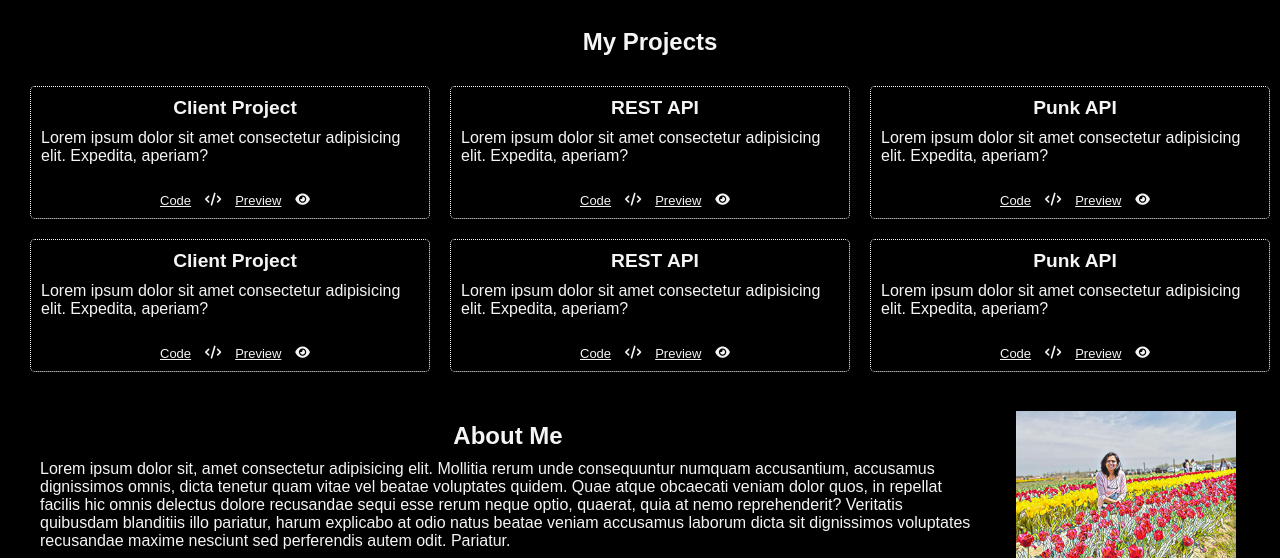
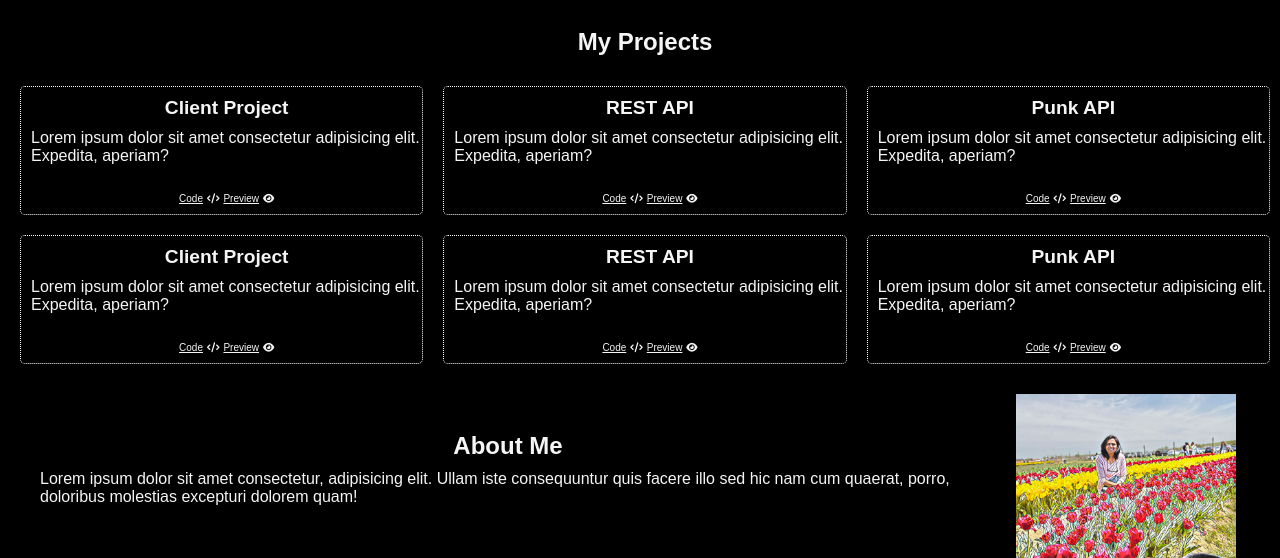
Before and after one commit to rupalirami/portfolio-project, a plain HTML site: page portfolio-day4.html in a window 1280 px wide. Shown: the part 640-1198 px from the top of the page. Drawn offline with Linux system fonts and the light colour scheme; a web font is replaced by a local one.

Commit message:
changed my projects div

```diff
--- a/portfolio-day4.html
+++ b/portfolio-day4.html
@@ -84,11 +84,11 @@
                         </p>
                         <br>
                         <div class="project-links">
-                            <a href="">Code</a>
-                            <i class="fa-solid fa-code"></i>
+                            <a class="a-sep" href="">Code</a>
+                            <i class="fa-solid fa-code a-sep"></i>
                             <!-- <p>&nbsp</p> -->
-                            <a href="">Preview</a>
-                            <i class="fa-solid fa-eye"></i>
+                            <a class="a-sep" href="">Preview</a>
+                            <i class="fa-solid fa-eye a-sep"></i>
 
                         </div>
                     </div>
@@ -101,10 +101,10 @@
                         </p>
                         <br>
                         <div class="project-links">
-                            <a href="">Code</a>
-                            <i class="fa-solid fa-code"></i>
-                            <a href="">Preview</a>
-                            <i class="fa-solid fa-eye"></i>
+                            <a class="a-sep" href="">Code</a>
+                            <i class="fa-solid fa-code a-sep"></i>
+                            <a class="a-sep" href="">Preview</a>
+                            <i class="fa-solid fa-eye a-sep"></i>
                         </div>
 
                     </div>
@@ -117,10 +117,10 @@
                         </p>
                         <br>
                         <div class="project-links">
-                            <a href="">Code</a>
-                            <i class="fa-solid fa-code"></i>
-                            <a href="">Preview</a>
-                            <i class="fa-solid fa-eye"></i>
+                            <a class="a-sep" href="">Code</a>
+                            <i class="fa-solid fa-code a-sep"></i>
+                            <a class="a-sep" href="">Preview</a>
+                            <i class="fa-solid fa-eye a-sep"></i>
                         </div>
                     </div>
 
@@ -132,10 +132,10 @@
                         </p>
                         <br>
                         <div class="project-links">
-                            <a href="">Code</a>
-                            <i class="fa-solid fa-code"></i>
-                            <a href="">Preview</a>
-                            <i class="fa-solid fa-eye"></i>
+                            <a class="a-sep" href="">Code</a>
+                            <i class="fa-solid fa-code a-sep"></i>
+                            <a class="a-sep" href="">Preview</a>
+                            <i class="fa-solid fa-eye a-sep"></i>
                         </div>
                     </div>
 
@@ -147,10 +147,10 @@
                         </p>
                         <br>
                         <div class="project-links">
-                            <a href="">Code</a>
-                            <i class="fa-solid fa-code"></i>
-                            <a href="">Preview</a>
-                            <i class="fa-solid fa-eye"></i>
+                            <a class="a-sep" href="">Code</a>
+                            <i class="fa-solid fa-code a-sep"></i>
+                            <a class="a-sep" href="">Preview</a>
+                            <i class="fa-solid fa-eye a-sep"></i>
                         </div>
                     </div>
 
@@ -162,13 +162,13 @@
                         </p>
                         <br>
                         <div class="project-links">
-                            <a href="">Code</a>
-                            <i class="fa-solid fa-code"></i>
-                            <a href="">Preview</a>
-                            <i class="fa-solid fa-eye"></i>
+                            <a class="a-sep" href="">Code</a>
+                            <i class="fa-solid fa-code a-sep"></i>
+                            <a class="a-sep" href="">Preview</a>
+                            <i class="fa-solid fa-eye a-sep"></i>
                         </div>
                     </div>
-            <div>
+            <div> <!-- project__div -->
 
         </section>
 
@@ -178,8 +178,7 @@
                     About Me
                 </h2>
                 <p>
-                    Lorem ipsum dolor sit, amet consectetur adipisicing elit. Mollitia rerum unde consequuntur numquam accusantium, accusamus dignissimos omnis, dicta tenetur quam vitae vel beatae voluptates quidem. Quae atque obcaecati veniam dolor quos, in repellat facilis hic omnis delectus dolore recusandae sequi esse rerum neque optio, quaerat, quia at nemo reprehenderit? Veritatis quibusdam blanditiis illo pariatur, harum explicabo at odio natus beatae veniam accusamus laborum dicta sit dignissimos voluptates recusandae maxime nesciunt sed perferendis autem odit. Pariatur.
-                </p>
+                Lorem ipsum dolor sit amet consectetur, adipisicing elit. Ullam iste consequuntur quis facere illo sed hic nam cum quaerat, porro, doloribus molestias excepturi dolorem quam!
             </div>
             <div class="aboutme__div right-section">
                 <img src="./mod-Rupali.jpeg" alt="About Me"  width=220px>
@@ -190,7 +189,7 @@
         <footer>
             <!-- <i class="left-side fa-solid fa-mailbox"></i> -->
             <p class="left-side">rupali321@gmail.com</p>
-            <p class="mid-center">All rights reserved 2022.</p>
+            <p class="mid-center">All rights reserved &copy 2022.</p>
             <div class="right-side">
                 <i class="fa-brands fa-linkedin"></i>
 
--- a/portfolio-day4.scss
+++ b/portfolio-day4.scss
@@ -186,7 +186,7 @@ main {
         display: flex;
         flex-direction: column;
         // min-height: 300px;
-        margin-left: 20px;
+        margin-left: 10px;
         // border: 1px solid blueviolet;
 
 
@@ -205,7 +205,6 @@ main {
             // justify-content: space-around ;
 
             // border: 1px solid blueviolet;
-        }
 
             .project-subheading {
                 font-size: larger;
@@ -215,7 +214,7 @@ main {
             .project-detail {
                 display: flex;
                 flex-direction: column;
-            min-height:100px;
+                // min-height:100px; **
                 padding-left: 10px;;
                 margin: 10px 10px 10px 10px;
 
@@ -229,23 +228,31 @@ main {
                 display: flex;
                 flex-direction: row;
                 padding: 10px;
-            // margin: 0px 0px 0px 10px;
+                // margin: 5px 5px 5px 5px;
                 // margin-left: 40px;
                 align-content: space-between;
+                justify-content: space-between;
+                font-size: 10px;
 
-            justify-content: space-between;
-            font-size: small;
+                // width: 150px; **
 
-            width: 150px;
                 // flex-direction: column;
                 // border: 1px solid red;
             }
+
+            .a-sep{
+                // justify-content: space-between;
+                margin: 0 2px 0 2px;
+            }
+
+
             // .code {
             //     margin:10px
             // }
             // .preview {
             //     margin:1opx;
             // }
+        }
     }
 
     .aboutme {
@@ -305,7 +312,8 @@ main {
         // background-color: midnightblue;
         justify-content: space-between;
         min-height: 30px;
-        color: white
+        margin-left: 10px;
+        margin-right: 10px;
     }
 
 }
```
Also changed, not shown: portfolio-day4.css, 1 other file. Lines whose indentation alone changed are shown as unchanged.
